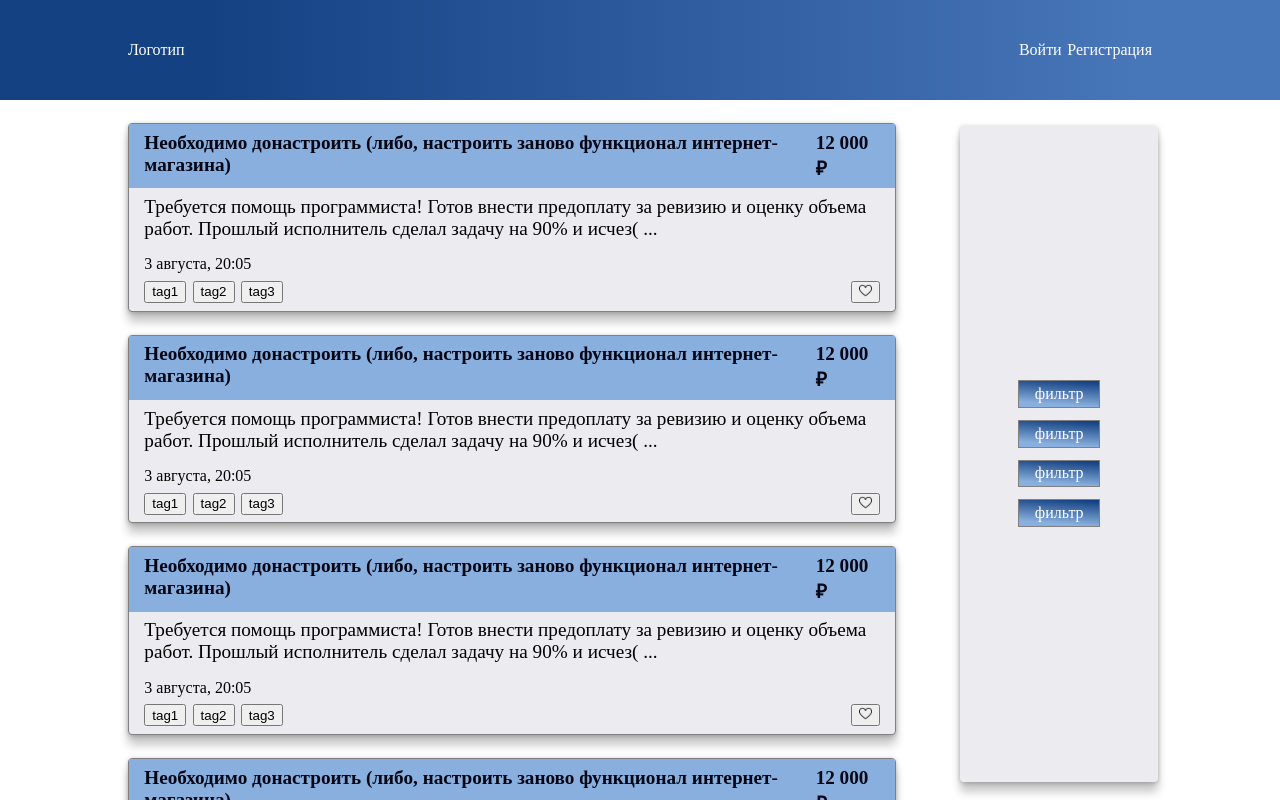
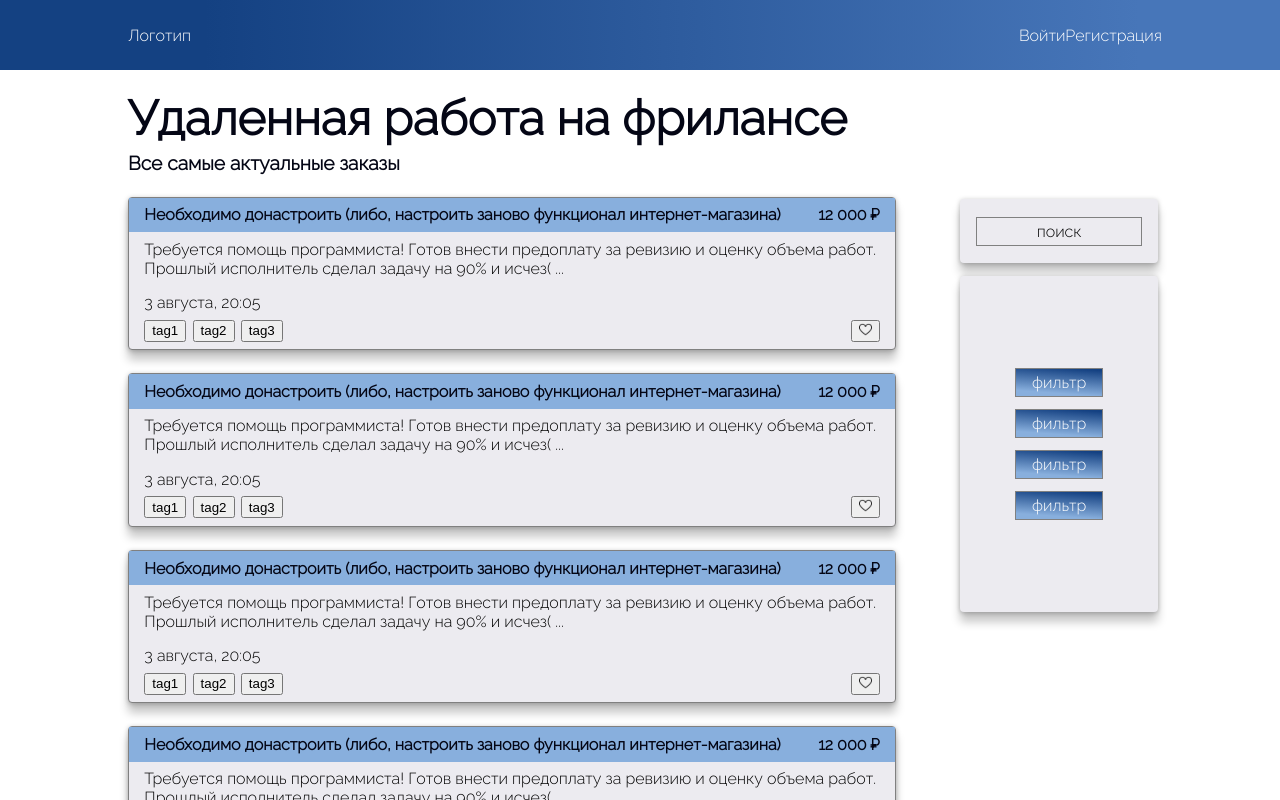
Before and after one commit to mattermq/ALL-ffers, a React (Create React App) app in the folder frontend/: page / in a window 1280 px wide. Shown: the top 800 px of the page. Built offline with nearby package versions, Linux system fonts and the light colour scheme.

Commit message:
styles components 4

```diff
--- a/frontend/src/App.css
+++ b/frontend/src/App.css
@@ -1,8 +1,11 @@
+@import url('https://fonts.googleapis.com/css2?family=Raleway:wght@300&family=Roboto+Condensed:ital,wght@1,300&display=swap');
+
 body, html {
   height: 100%;
   width: 100%;
   margin: 0;
   padding: 0;
+  font-family: 'Raleway', sans-serif;
 }
 
 #root {
@@ -22,7 +25,7 @@ body, html {
 
 
 .header {
-  height: 100px;
+  height: 70px;
   width: 100%;
   background: linear-gradient(90deg, rgba(20,65,130,1) 16%, rgba(71,118,185,1) 89%);
   display: flex;
@@ -55,9 +58,28 @@ body, html {
   height: 100%;
   width: 80%;
   display: flex;
+  flex-direction: column;
+}
+
+.mainText {
+  font-size: 3rem;
+  margin-top: 2%;
+  color: #040615;
+  font-weight: bold;
+}
+
+.mainTextSmall {
+  font-size: 1.2rem;
+  margin-top: 0.5%;
+  color: #040615;
+  font-weight: bold;
+}
+
+
+.wrap_cardBlock_and_filterBlock {
+  display: flex;
   flex-direction: row;
   justify-content: space-between;
-
 }
 
 .main_cardBlock {
@@ -94,12 +116,12 @@ body, html {
 
 .cardMainText, .priceCard {
   font-weight: bold;
-  font-size: 1.2rem;
+
 }
 
 .cardText {
   padding: 1% 2%;
-  font-size: 1.2rem;
+
 
 }
 
@@ -135,11 +157,39 @@ body, html {
 
 }
 
+
+.main_filterBlock_Search {
+  border-radius: 4px;
+  height: 8%;
+  width: 15.5%;
+  margin: 2% 0;
+  background-color: #ecebf0;
+  box-shadow: 0 1px 5px rgba(0,0,0,0.25), 0 10px 10px rgba(0,0,0,0.22);
+  display: inline-block;
+  position: fixed;
+  margin-left: 65%;
+}
+
+.blockIN_main_filterBlock_Search {
+  height: 100%;
+  width: 100%;
+  display: flex;
+  flex-direction: column;
+  justify-content: center;
+  align-items: center;
+}
+
+.search {
+  margin: 3% 0;
+  border: 1px solid grey;
+  padding: 2% 30%;
+}
+
 .main_filterBlock {
   border-radius: 4px;
-  height: 82%;
+  height: 42%;
   width: 15.5%;
-  margin: 2% 0;
+  margin: 8% 0;
   background-color: #ecebf0;
   box-shadow: 0 1px 5px rgba(0,0,0,0.25), 0 10px 10px rgba(0,0,0,0.22);
   display: inline-block;
@@ -167,7 +217,7 @@ body, html {
 
 .footer {
   background: linear-gradient(261deg, rgba(20,65,130,1) 16%, rgba(71,118,185,1) 89%);
-  height: 100px;
+  height: 70px;
   width: 100%;
   display: flex;
   flex-direction: column;
--- a/frontend/src/components/Main.jsx
+++ b/frontend/src/components/Main.jsx
@@ -6,7 +6,15 @@ function Main() {
 
   return (
     <>
+      <div className="mainText"> Удаленная работа на фрилансе </div>
+      <div className="mainTextSmall"> Все самые актуальные заказы </div>
+      <div className="wrap_cardBlock_and_filterBlock">
         <div className="main_cardBlock"> <Feed /> </div>
+        <div className="main_filterBlock_Search">
+          <div className="blockIN_main_filterBlock_Search">
+            <div className="search"> поиск </div>
+          </div>
+        </div>
         <div className="main_filterBlock">
           <div className="blockIN_main_filterBlock">
             <div className="filter"> фильтр </div>
@@ -15,6 +23,7 @@ function Main() {
             <div className="filter"> фильтр </div>
           </div>
         </div>
+      </div>
     </>
   )
 }
```
Lines whose indentation alone changed are shown as unchanged.
